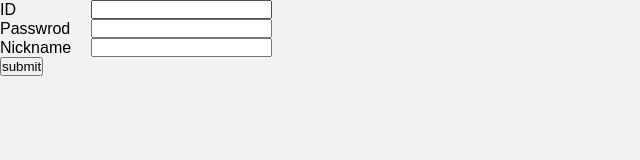
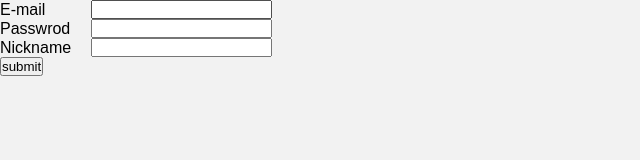
Before and after one commit to alinfanclub/poemProject, a Vue app in the folder frontend/: page /signup in a window 1280 px wide. Shown: the top 160 px of the page, without its empty margins (0-640 px from the left). Built offline with nearby package versions, Linux system fonts and the light colour scheme.

Commit message:
회원가입페이지 수정 밑 코멘트 삭제 아이콘 랜더링 수정

```diff
--- a/frontend/src/components/PoemDetail.vue
+++ b/frontend/src/components/PoemDetail.vue
@@ -50,7 +50,7 @@
                 <p>{{ comments.nickname }}</p>
 
                 <ion-icon
-                  v-if="postData.owner == this.$store.state.userName"
+                  v-if="comments.nickname == this.$store.state.userName"
                   name="trash-outline"
                   @click="this.deleteComment(comments._id)"
                 ></ion-icon>
--- a/frontend/src/components/SignupVue.vue
+++ b/frontend/src/components/SignupVue.vue
@@ -2,8 +2,8 @@
   <div>
     <form @submit.prevent="submitForm">
       <div>
-        <label for="userId">ID</label>
-        <input v-model="username" type="text" name="userId" id="userId" />
+        <label for="userId">E-mail</label>
+        <input v-model="username" type="email" name="userId" id="userId" />
       </div>
       <div>
         <label for="userPassword">Passwrod</label>
@@ -52,6 +52,7 @@ export default {
         console.log(data.username);
         this.logMsg = `${data.nickname}님이 성공적으로 가입 되었습니다.`;
         this.initForm();
+        this.$router.push("/login");
       } catch (error) {
         this.logMsg = "올바른 입력값을 넣어 주세요";
       }
```
